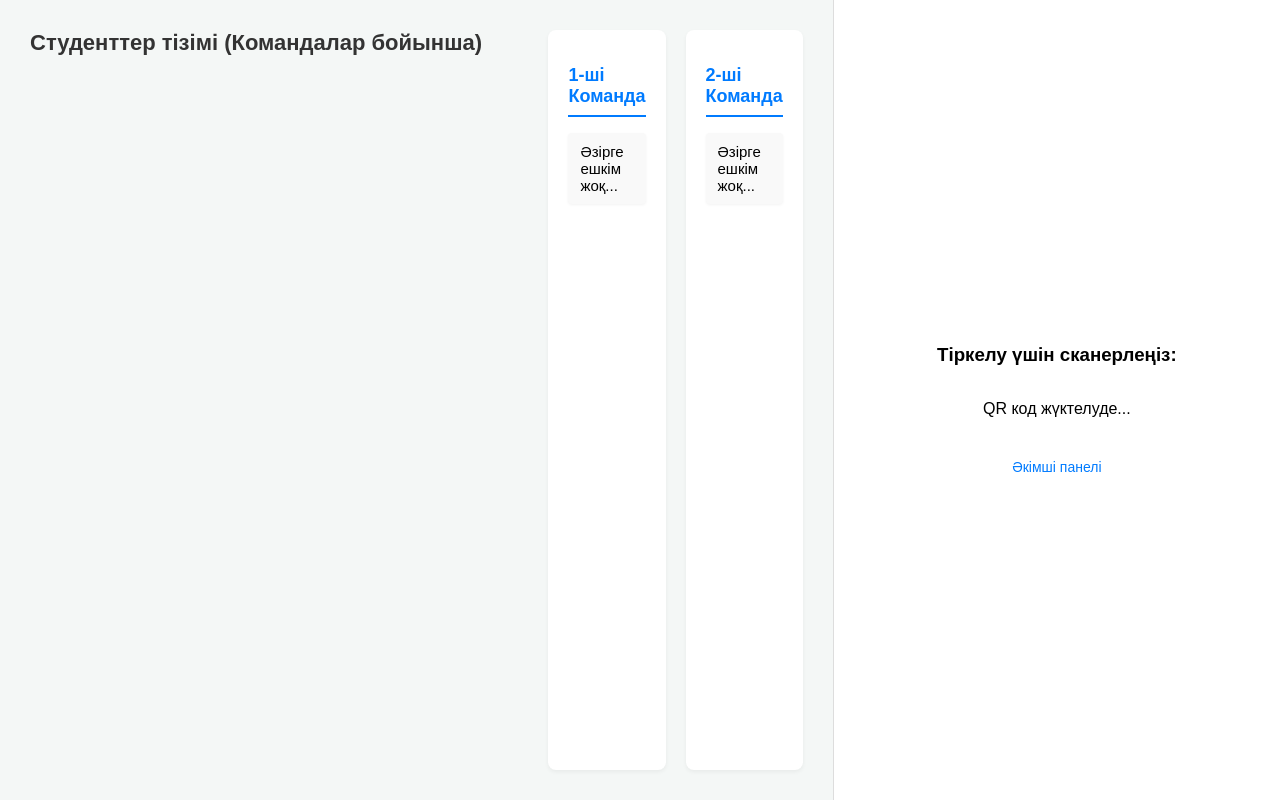
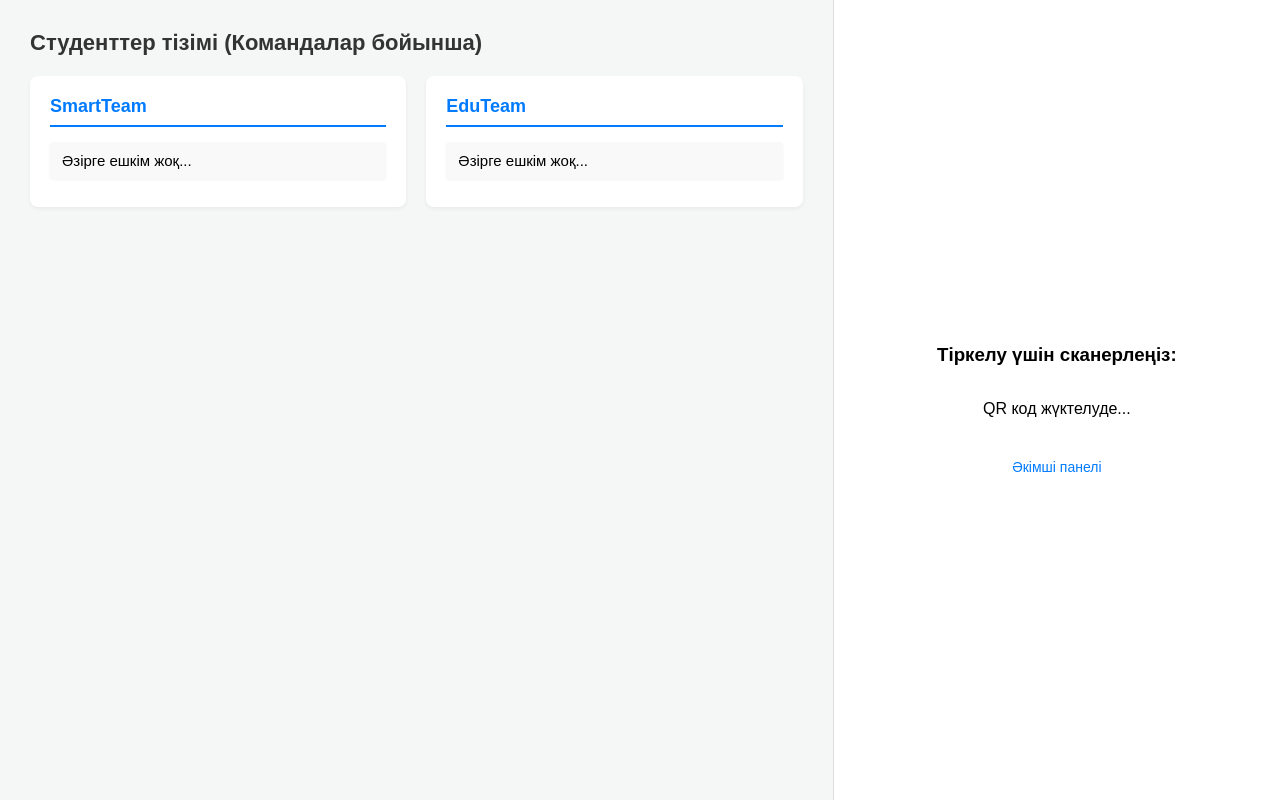
Before and after one commit to UwuIgnixarUwu/vtk, a website: page public/index.html in a window 1280 px wide. Drawn offline with nearby package versions, Linux system fonts and the light colour scheme; no server answers.

Commit message:
Update index.html

```diff
--- a/public/index.html
+++ b/public/index.html
@@ -6,19 +6,20 @@
     <title>Басты бет - Студенттер</title>
     <style>
         body { font-family: Arial, sans-serif; display: flex; min-height: 100vh; margin: 0; background: #f4f7f6; }
-        .left { flex: 2; padding: 30px; overflow-y: auto; display: flex; gap: 20px; }
+        .left { flex: 2; padding: 30px; overflow-y: auto; display: flex; flex-direction: column; gap: 20px; }
+        .teams-container { display: flex; gap: 20px; width: 100%; }
         .team-column { flex: 1; background: #fff; padding: 20px; border-radius: 8px; box-shadow: 0 2px 4px rgba(0,0,0,0.05); }
         .right { flex: 1; background: white; padding: 30px; display: flex; flex-direction: column; align-items: center; justify-content: center; border-left: 1px solid #ddd; }
-        h1 { color: #333; font-size: 22px; width: 100%; margin-top: 0; }
-        h2 { font-size: 18px; color: #007bff; border-bottom: 2px solid #007bff; padding-bottom: 8px; }
-        ul { list-style: none; padding: 0; }
+        h1 { color: #333; font-size: 22px; width: 100%; margin-top: 0; margin-bottom: 0; }
+        h2 { font-size: 18px; color: #007bff; border-bottom: 2px solid #007bff; padding-bottom: 8px; margin-top: 0; }
+        ul { list-style: none; padding: 0; margin: 0; }
         li { background: #f9f9f9; padding: 10px 12px; margin-bottom: 8px; border-radius: 4px; box-shadow: 0 1px 3px rgba(0,0,0,0.05); font-size: 15px; }
         #qrcode { margin-top: 15px; }
         .admin-link { margin-top: 20px; color: #007bff; text-decoration: none; font-size: 14px; }
 
         @media (max-width: 900px) {
             body { flex-direction: column; }
-            .left { flex-direction: column; }
+            .teams-container { flex-direction: column; }
             .right { border-left: none; border-top: 1px solid #ddd; }
         }
     </style>
@@ -26,22 +27,24 @@
 <body>
 
     <div class="left">
-        <div style="width: 100%;">
+        <div>
             <h1>Студенттер тізімі (Командалар бойынша)</h1>
         </div>
 
+        <div class="teams-container">
             <div class="team-column">
-            <h2>1-ші Команда</h2>
+                <h2>SmartTeam</h2>
                 <ul id="team1-list">
                     <li>Әзірге ешкім жоқ...</li>
                 </ul>
             </div>
 
             <div class="team-column">
-            <h2>2-ші Команда</h2>
+                <h2>EduTeam</h2>
                 <ul id="team2-list">
                     <li>Әзірге ешкім жоқ...</li>
                 </ul>
+            </div>
         </div>
     </div>
 
```
Lines whose indentation alone changed are shown as unchanged.
